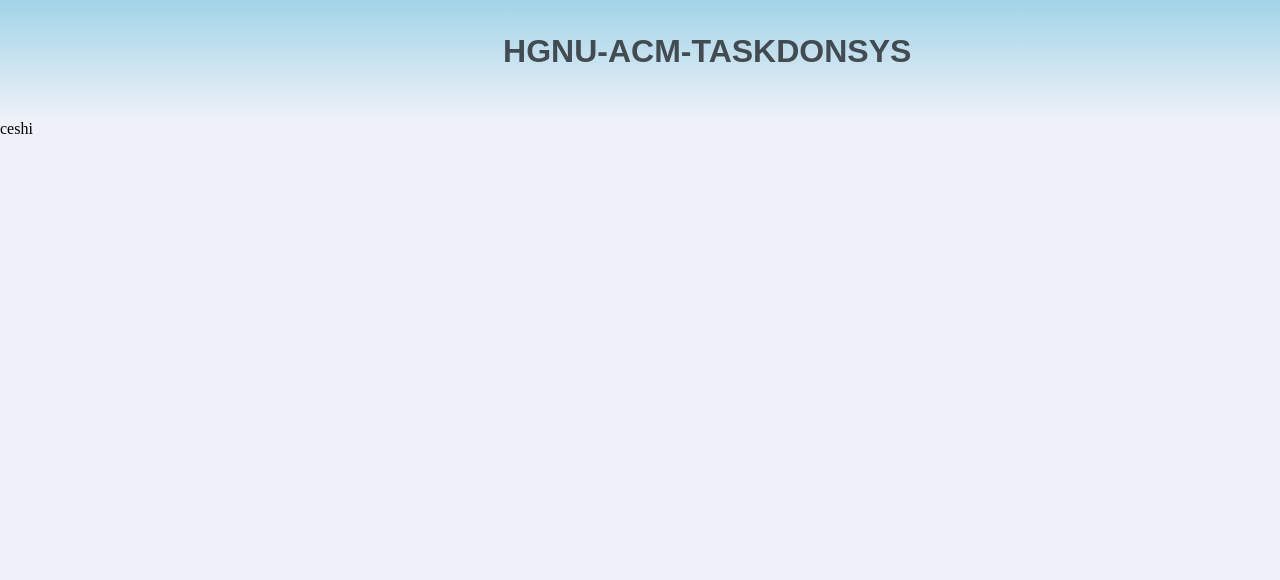
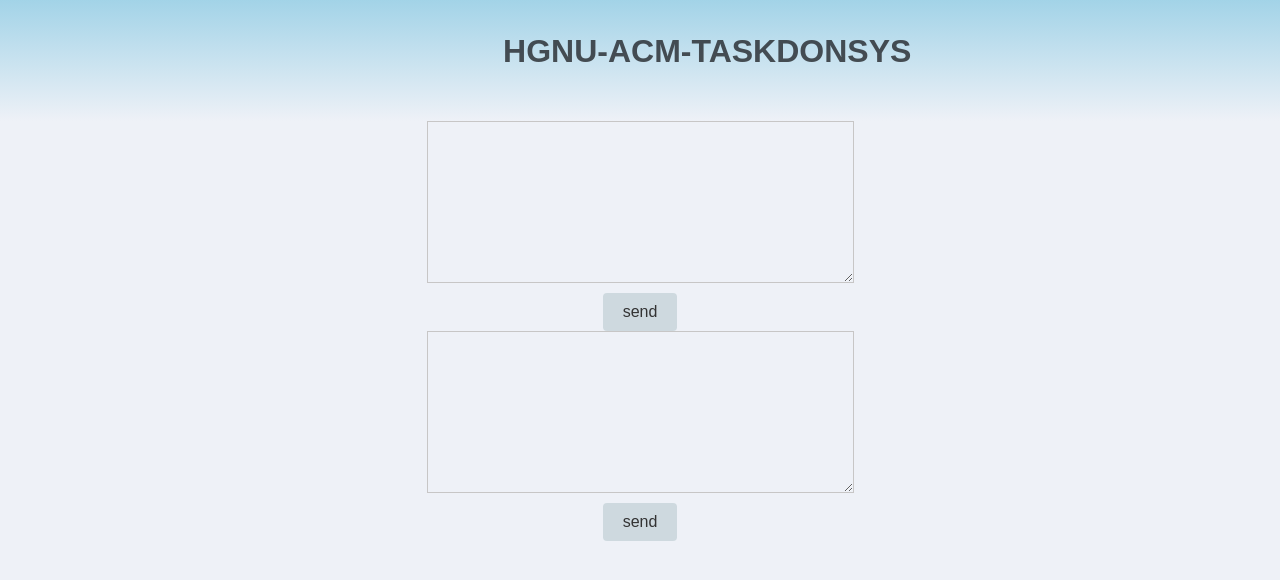
Before and after one commit to lcx17386298390/task_punch_system, a Vue app in the folder start-end/: page /#/SendMsg in a window 1280 px wide. Shown: the top 580 px of the page. Built offline with nearby package versions, Linux system fonts and the light colour scheme.

Commit message:
更新SendMsg

```diff
--- a/start-end/src/App.vue
+++ b/start-end/src/App.vue
@@ -1,17 +1,21 @@
 <template>
   <div id="app">
     <TopBanner></TopBanner>
-    <h1>ceshi</h1>
+    <SendMsg></SendMsg>
     <router-view></router-view>
+
   </div>
 </template>
 
 <script>
 import TopBanner from './components/TopBanner.vue';
+import SendMsg from './pages/SendMsg.vue';
+
 export default {
   name: 'App',
   components: {
     TopBanner,
+    SendMsg
   }
 }
 </script>
--- a/start-end/src/components/login.vue
+++ b/start-end/src/components/login.vue
@@ -21,7 +21,7 @@
       <form>
         <input type="text" placeholder="管理员用户名" />
         <input type="password" placeholder="管理员密码" />
-        <button type="submit">登录</button>
+        <button type="submit">登录.</button>
       </form>
     </div>
   </div>
--- a/start-end/src/pages/SendMsg.vue
+++ b/start-end/src/pages/SendMsg.vue
@@ -1,13 +1,36 @@
 <template>
-
+  <div class="send_msg">
+    <textarea class="text" cols="50" rows="10"></textarea>
+    <button class="btn">send</button>
+    </div>
 </template>
 
 <script>
 export default {
+  neme:'SendMsg',
+  data(){
+    return{
+        text:''
+    }
+  },
 
 }
 </script>
 
 <style>
+.send_msg {
+    display: flex;
+    justify-content: center;
+    align-items: center;
+    flex-direction: column;
+}
+.text {
+    background-color: #d4ddec00;
+  border: 1px solid #c7c6c6;
+  padding: 5px;
+}
+.btn {
+    margin-block-start: 10px;
+}
 
 </style>
```
